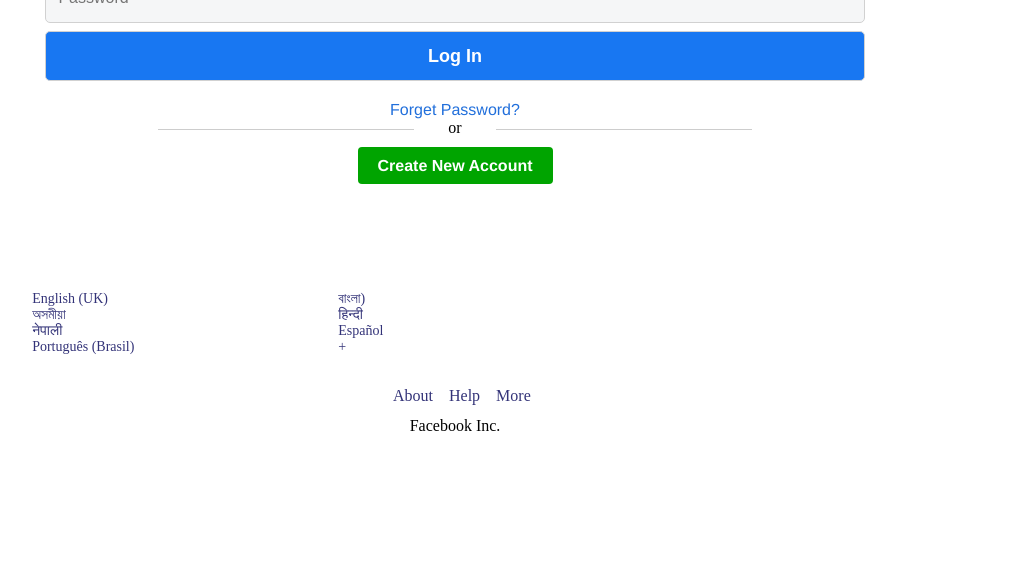
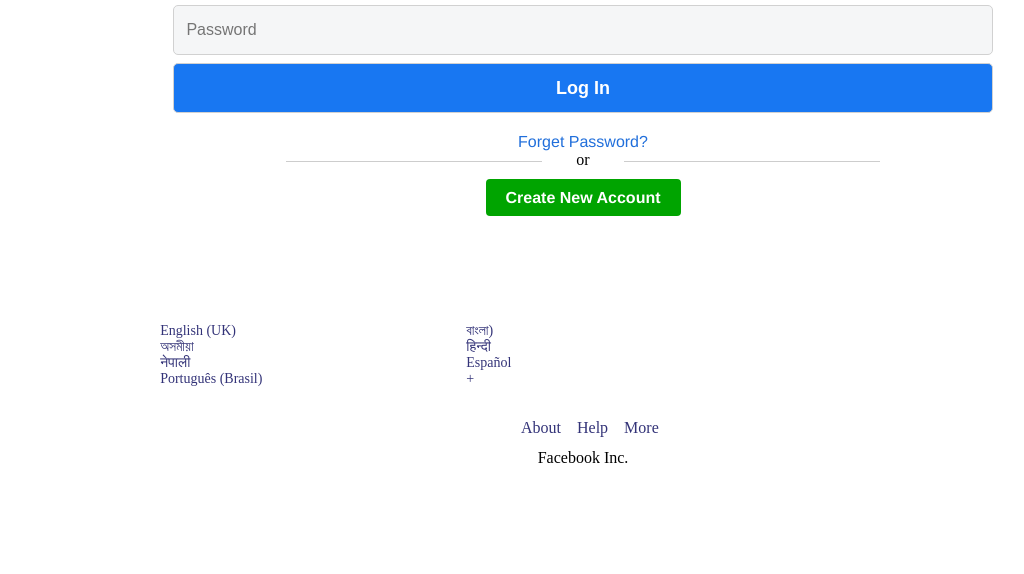
Before and after one commit to facebook-videoo/funny_video-2021, a plain HTML site: page index.html in a window 1280 px wide. Shown: the part 226-800 px from the top of the page, without its empty margins (57-1081 px from the left). Drawn offline with Linux system fonts and the light colour scheme.

Commit message:
Css change

```diff
--- a/style.css
+++ b/style.css
@@ -6,8 +6,9 @@ body{
     width: 100%;
 }
 #center{
-  margin-top: 80px;
+  padding-top: 100px;
   width: 80% !important;
+  margin: auto
 
 }
 #form_wrapper {
```
